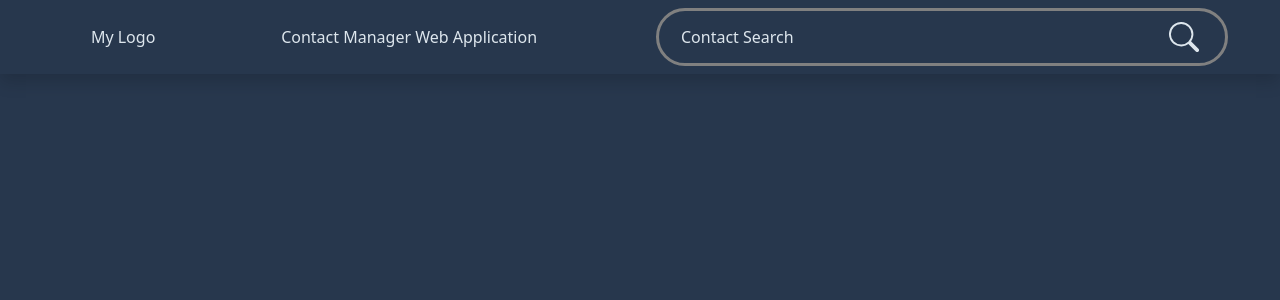
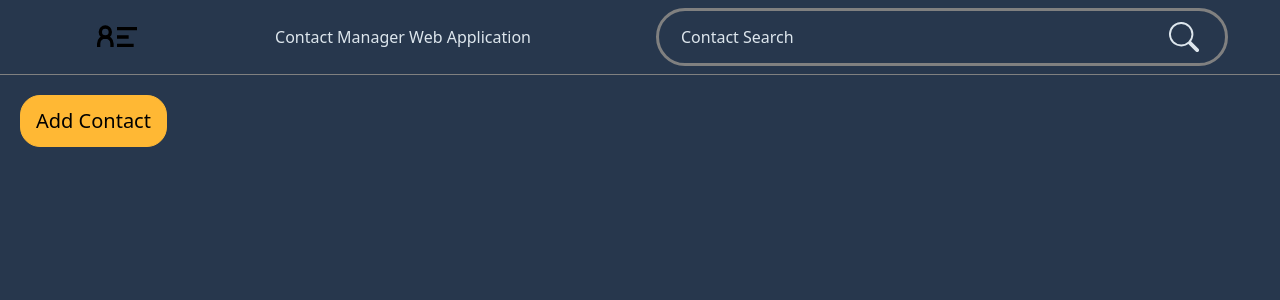
Before and after one commit to Deviel-Y/ContactManager, a React (Vite) app in the folder Contact-Manager/: page / in a window 1280 px wide. Shown: the top 300 px of the page. Built offline with nearby package versions, Linux system fonts and the light colour scheme.

Commit message:
Add Contact Component Built

```diff
--- a/Contact-Manager/src/App.tsx
+++ b/Contact-Manager/src/App.tsx
@@ -1,9 +1,11 @@
+import AddContactButton from "./Components/AddContactButton";
 import Navbar from "./Components/Navbar";
 
 const App = () => {
   return (
     <>
       <Navbar />
+      <AddContactButton />
     </>
   );
 };
--- /dev/null
+++ b/Contact-Manager/src/Components/AddContactButton.tsx
@@ -0,0 +1,9 @@
+const AddContactButton = () => {
+  return (
+    <section>
+      <button className="add_contact">Add Contact</button>
+    </section>
+  );
+};
+
+export default AddContactButton;
--- a/Contact-Manager/src/Components/Navbar.tsx
+++ b/Contact-Manager/src/Components/Navbar.tsx
@@ -1,12 +1,14 @@
 import SearchBar from "./SearchBar";
-
+import { GrContactInfo } from "react-icons/gr";
 const Navbar = () => {
   return (
-    <nav className="navbar navbar-expand-lg shadow">
+    <nav className="navbar navbar-expand-lg ">
       <div className="container-fluid">
         <div className="row w-100">
           <div className="col mx-3 d-flex align-items-center justify-content-around ">
-            <span>My Logo</span>
+            <a href="#">
+              <GrContactInfo size="40px" />
+            </a>
             <span>Contact Manager Web Application</span>
           </div>
           <div className="col mx-3">
--- a/Contact-Manager/src/index.css
+++ b/Contact-Manager/src/index.css
@@ -2,6 +2,7 @@
   --text-color: #dde6ed;
   --background-color: #27374d;
   --border-color: #526d82;
+  --add-contact-color: rgb(255, 184, 52);
 }
 
 @font-face {
@@ -14,6 +15,11 @@
   font-weight: normal;
   font-style: normal;
   font-display: swap;
+}
+
+/* navbar : Customize bootstrap class */
+.navbar {
+  border-bottom: 1px solid gray;
 }
 
 html {
@@ -58,3 +64,25 @@ html {
   outline: 0;
   background-color: var(--background-color);
 }
+
+.add_contact {
+  background-color: var(--add-contact-color);
+  border: 1px solid var(--add-contact-color);
+  outline: 0;
+  color: black;
+  font-size: 20px;
+  margin: 20px;
+  border-radius: 20px;
+  padding: 10px 15px;
+  transition: all 0.25s;
+}
+
+.add_contact:hover {
+  background-color: rgba(255, 183, 94, 0.808);
+  border: 1px solid rgba(255, 183, 94, 0.808);
+}
+
+.add_contact:active {
+  transform: translateY(5px);
+  background-color: rgba(160, 90, 5, 0.808);
+}
```
